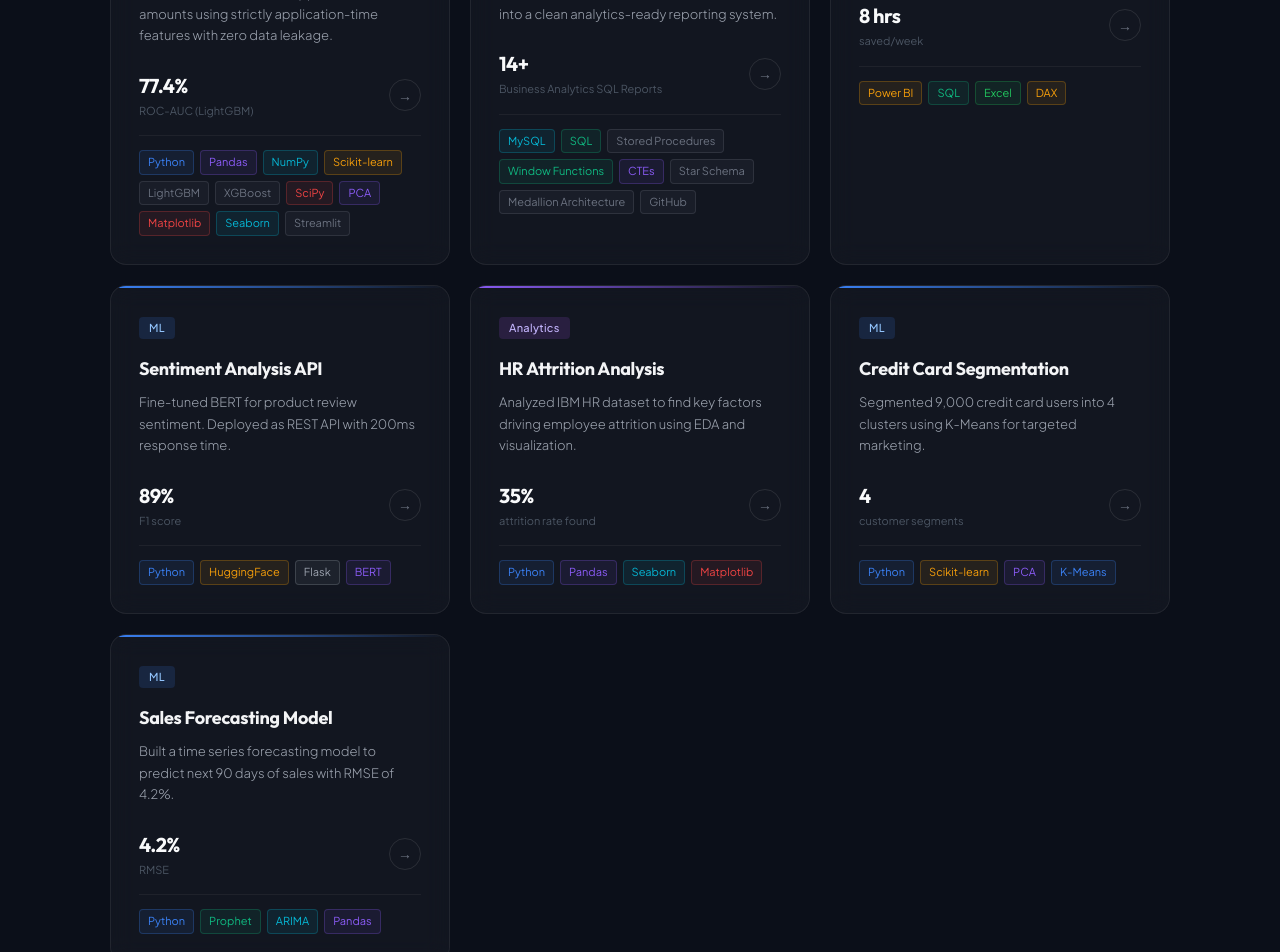
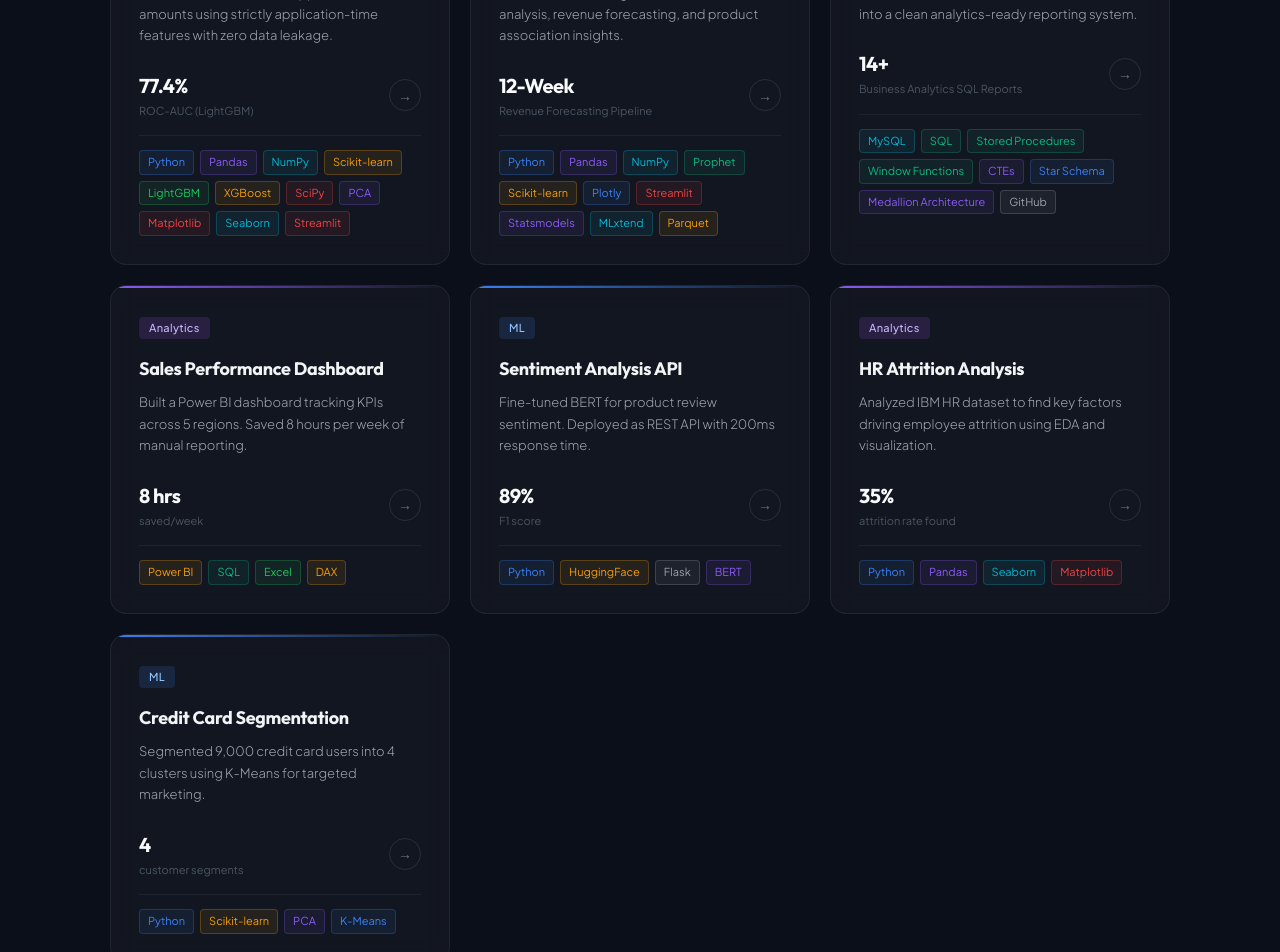
Before and after one commit to sujaldeb/sujal-portfolio, a React (Vite) app: page /projects in a window 1280 px wide. Shown: the part 980-1932 px from the top of the page. Built offline with nearby package versions, Linux system fonts and the light colour scheme.

Commit message:
customer intelligence project added all tool colors

```diff
--- a/src/components/ProjectCard.jsx
+++ b/src/components/ProjectCard.jsx
@@ -7,34 +7,49 @@ const tagColors = {
 }
 
 const toolColors = {
-  'Python':           '#3B82F6',
-  'Pandas':           '#8B5CF6',
-  'NumPy':            '#06B6D4',
-  'SQLite':           '#10B981',
-  'Scikit-learn':     '#F59E0B',
-  'SciPy':            '#EF4444',
-  'Power BI':         '#F59E0B',
-  'SQL':              '#10B981',
-  'MySQL':            '#06B6D4',
-  'PostgreSQL':       '#3B82F6',
-  'CTEs':             '#8B5CF6',
-  'Window Functions': '#10B981',
-  'Excel':            '#22C55E',
-  'DAX':              '#F59E0B',
-  'Tableau':          '#06B6D4',
-  'HuggingFace':      '#F59E0B',
-  'Flask':            '#9CA3AF',
-  'BERT':             '#8B5CF6',
-  'Seaborn':          '#06B6D4',
-  'Matplotlib':       '#EF4444',
-  'PCA':              '#8B5CF6',
-  'K-Means':          '#3B82F6',
-  'Prophet':          '#10B981',
-  'ARIMA':            '#06B6D4',
-  'TF-IDF':           '#F59E0B',
-  'SVD':              '#8B5CF6',
-  'WHO Data':         '#22C55E',
-  'SQL Server':       '#EF4444',
+  'Python':                '#3B82F6',
+  'Pandas':                '#8B5CF6',
+  'NumPy':                 '#06B6D4',
+  'SQLite':                '#10B981',
+  'Scikit-learn':          '#F59E0B',
+  'SciPy':                 '#EF4444',
+  'Power BI':              '#F59E0B',
+  'SQL':                   '#10B981',
+  'MySQL':                 '#06B6D4',
+  'PostgreSQL':            '#3B82F6',
+  'CTEs':                  '#8B5CF6',
+  'Window Functions':      '#10B981',
+  'Excel':                 '#22C55E',
+  'DAX':                   '#F59E0B',
+  'Tableau':               '#06B6D4',
+  'HuggingFace':           '#F59E0B',
+  'Flask':                 '#9CA3AF',
+  'BERT':                  '#8B5CF6',
+  'Seaborn':               '#06B6D4',
+  'Matplotlib':            '#EF4444',
+  'PCA':                   '#8B5CF6',
+  'K-Means':               '#3B82F6',
+  'Prophet':               '#10B981',
+  'ARIMA':                 '#06B6D4',
+  'TF-IDF':                '#F59E0B',
+  'SVD':                   '#8B5CF6',
+  'WHO Data':              '#22C55E',
+  'SQL Server':            '#EF4444',
+  'LightGBM':              '#22C55E',
+  'XGBoost':               '#F59E0B',
+  'Streamlit':             '#EF4444',
+  'Plotly':                '#3B82F6',
+  'Statsmodels':           '#8B5CF6',
+  'MLxtend':               '#06B6D4',
+  'Parquet':               '#F59E0B',
+  'Stored Procedures':     '#10B981',
+  'Star Schema':           '#3B82F6',
+  'Medallion Architecture':'#8B5CF6',
+  'GitHub':                '#9CA3AF',
+  'Git':                   '#EF4444',
+  'Logistic Regression':   '#06B6D4',
+  'Random Forest':         '#22C55E',
+  'XGBoost':               '#F59E0B',
 }
 
 const getToolColor = (tool) => toolColors[tool] || '#6B7280'
@@ -98,7 +113,7 @@ const ProjectCard = ({ project }) => {
           {project.shortDesc}
         </p>
 
-        {/* Footer */}
+        {/* Metric */}
         <div style={{ display: 'flex', justifyContent: 'space-between', alignItems: 'center', marginBottom: '16px' }}>
           <div>
             <div style={{
--- a/src/data/projects.js
+++ b/src/data/projects.js
@@ -152,6 +152,46 @@ export const projects = [
     images: [],
   },
   {
+    id: "customer-intelligence",
+    title: "E-Commerce Customer Intelligence Platform",
+    tag: "Analytics",
+    featured: false,
+    shortDesc: "Built an end-to-end retail analytics and forecasting platform on 1.06M transactions to deliver customer segmentation, retention analysis, revenue forecasting, and product association insights.",
+    metric: "12-Week",
+    metricLabel: "Revenue Forecasting Pipeline",
+    metric2: "268",
+    metric2Label: "Market Basket Association Rules Generated",
+    problem: "",
+    problemBullets: [
+      "The retailer lacked a unified system to analyze customer behavior, forecast revenue, and identify high-value customer segments.",
+      "Raw transactional data existed only as flat CSV files with no customer intelligence, retention tracking, or predictive analytics capability.",
+      "Business teams had no visibility into churn risk, seasonal demand patterns, or cross-selling opportunities across international markets.",
+    ],
+    approach: "",
+    approachBullets: [
+      "Processed and cleaned 1.06M retail transactions, reducing noise through cancellation filtering, duplicate removal, and invalid transaction handling.",
+      "Engineered customer-level RFM metrics to segment 5,862 customers based on recency, frequency, and monetary value.",
+      "Applied K-Means clustering validation with silhouette analysis to confirm underlying customer segment structure.",
+      "Built 25×25 cohort retention matrices to analyze long-term customer retention behavior over two fiscal years.",
+      "Developed 12-week revenue forecasting pipelines using STL decomposition and Prophet time-series modeling.",
+      "Performed Apriori market basket analysis to uncover high-lift product bundling opportunities across top-selling products.",
+      "Delivered all analytics through an interactive multi-page Streamlit dashboard with geographic, forecasting, segmentation, and basket-analysis modules.",
+    ],
+    result: "",
+    resultBullets: [
+      "Generated 268 actionable association rules with average lift of 11.7× for cross-selling and bundling strategies.",
+      "Identified 1,477 Champion customers averaging £8,011 revenue with strong repeat-purchase behavior.",
+      "Detected 1,702 churn-risk and inactive customers representing significant win-back opportunities.",
+      "Forecasted seasonal revenue fluctuations including Christmas demand spikes and post-holiday sales troughs.",
+      "Revealed that 4 enterprise-scale accounts generated over £423K average revenue each, exposing concentration risk.",
+      "Uncovered strong geographic revenue patterns across 41 countries with Netherlands showing the highest average order value.",
+    ],
+    tools: ["Python", "Pandas", "NumPy", "Prophet", "Scikit-learn", "Plotly", "Streamlit", "Statsmodels", "MLxtend", "Parquet"],
+    github: "https://github.com/sujaldeb/E-Commerce-Customer-Intelligence-Platform",
+    live: "",
+    images: [],
+  },
+  {
     id: "sales-data-warehouse",
     title: "Sales Data Warehouse & Analytics Platform",
     tag: "SQL",
@@ -191,7 +231,7 @@ export const projects = [
     images: [],
   },
   {
-    id: "project-6",
+    id: "project-7",
     title: "Sales Performance Dashboard",
     tag: "Analytics",
     featured: false,
@@ -210,7 +250,7 @@ export const projects = [
     images: [],
   },
   {
-    id: "project-7",
+    id: "project-8",
     title: "Sentiment Analysis API",
     tag: "ML",
     featured: false,
@@ -229,7 +269,7 @@ export const projects = [
     images: [],
   },
   {
-    id: "project-8",
+    id: "project-9",
     title: "HR Attrition Analysis",
     tag: "Analytics",
     featured: false,
@@ -248,7 +288,7 @@ export const projects = [
     images: [],
   },
   {
-    id: "project-9",
+    id: "project-10",
     title: "Credit Card Segmentation",
     tag: "ML",
     featured: false,
@@ -266,23 +306,4 @@ export const projects = [
     live: "",
     images: [],
   },
-  {
-    id: "project-10",
-    title: "Sales Forecasting Model",
-    tag: "ML",
-    featured: false,
-    shortDesc: "Built a time series forecasting model to predict next 90 days of sales with RMSE of 4.2%.",
-    metric: "4.2%",
-    metricLabel: "RMSE",
-    problem: "A retail chain had no reliable way to forecast inventory needs, leading to overstock and stockouts.",
-    problemBullets: null,
-    approach: "Used ARIMA and Prophet models on 3 years of historical sales data. Compared model performance with cross-validation.",
-    approachBullets: null,
-    result: "Prophet outperformed ARIMA with 4.2% RMSE. Deployed as a monthly forecasting report.",
-    resultBullets: null,
-    tools: ["Python", "Prophet", "ARIMA", "Pandas"],
-    github: "#",
-    live: "",
-    images: [],
-  },
 ]
```
